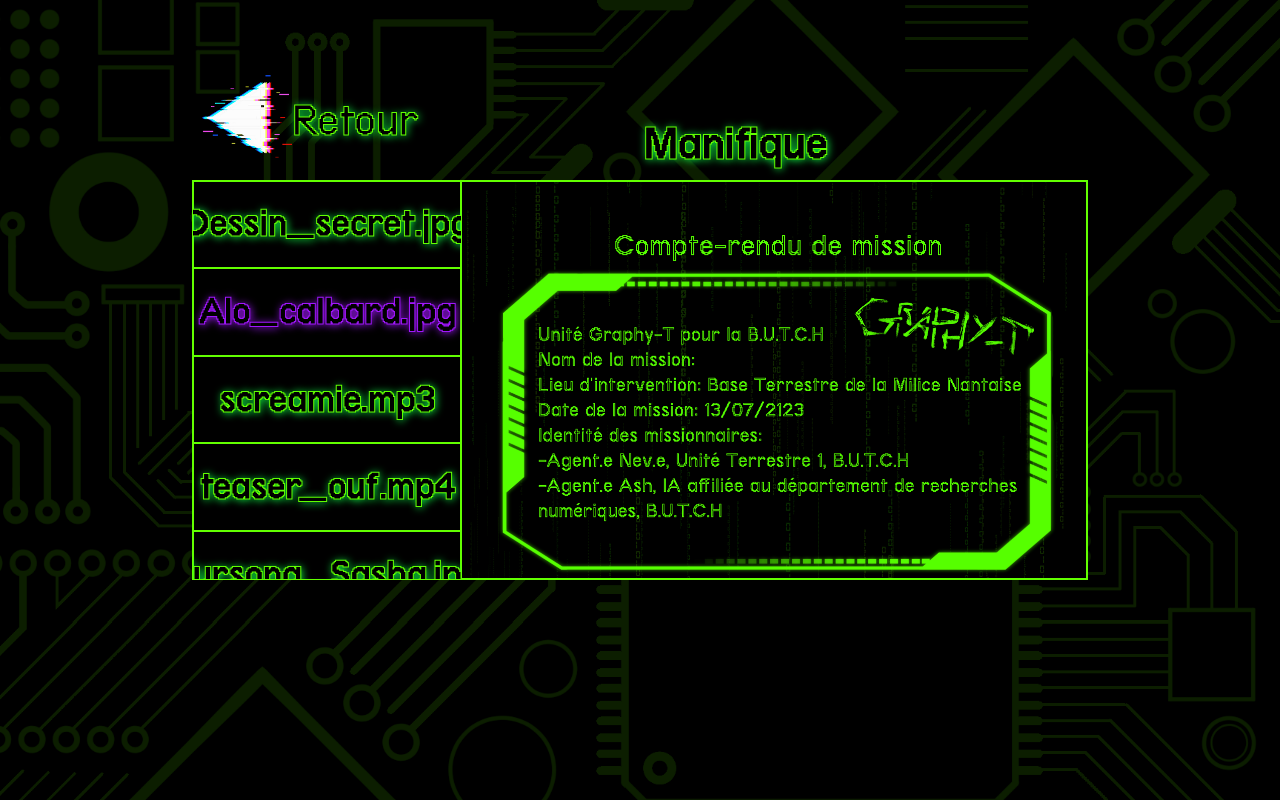
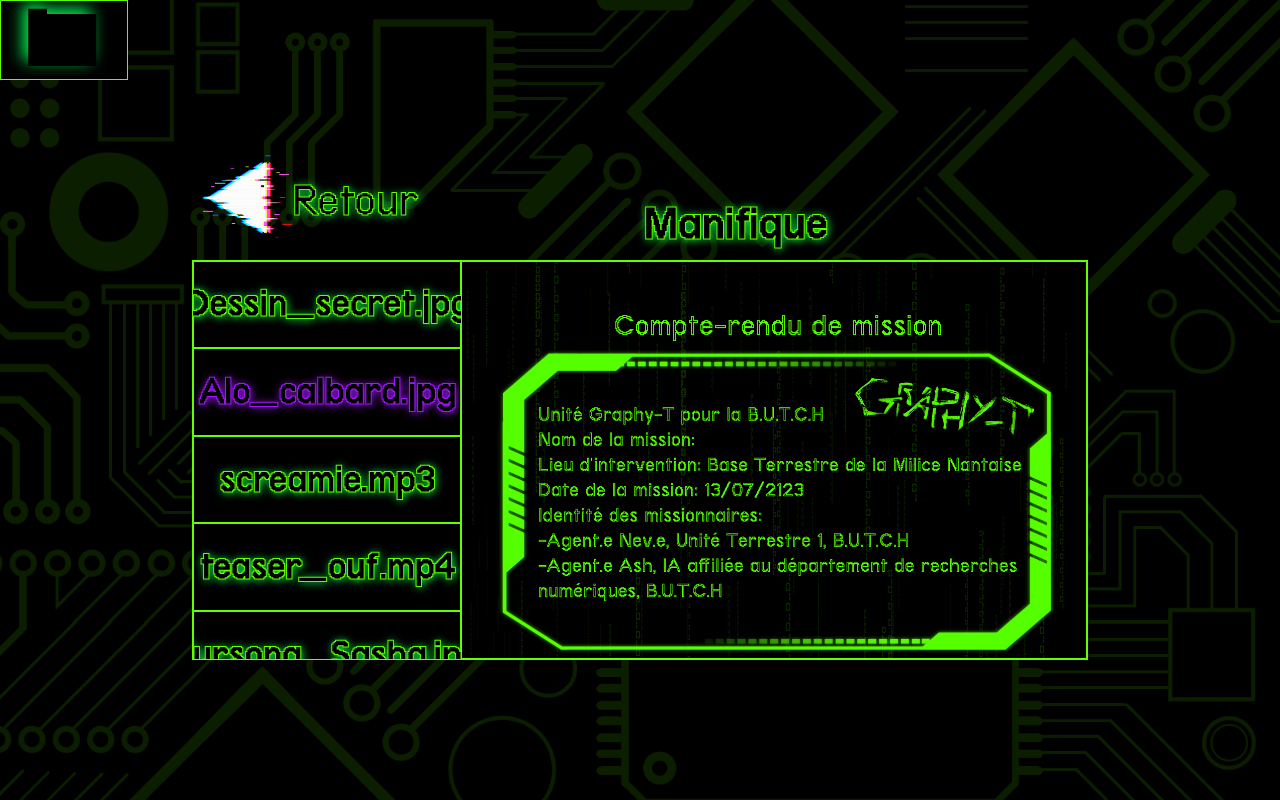
Before and after one commit to IncSow/graphyt-arg, a Next.js app: page / in a window 1280 px wide. Built offline with nearby package versions, Linux system fonts and the light colour scheme.

Commit message:
Added a blank folder for demo purposes.

```diff
--- a/src/app/page.js
+++ b/src/app/page.js
@@ -7,7 +7,9 @@ import FileBrowser from "@/components/fileBrowser/FileBrowser";
 export default function Home() {
   return (
 <>
-
+<Box style={{position: 'relative', width: '10vw', height: '10vh'}}>
+  <Folder/>
+</Box>
 
 <FileBrowser />
 
--- a/src/components/Folder.module.css
+++ b/src/components/Folder.module.css
@@ -1,11 +1,10 @@
 .folder{
-    filter: drop-shadow(-15px -25px 16px green);
+    filter: drop-shadow(-5px -5px 8px var(--terminal-dark-green));
     transition: 2s cubic-bezier(0.075, 0.82, 0.165, 1)
 
 }
 
 .folder:hover{
-  /* filter: drop-shadow(-10px -10px 8px red); */
-  filter: drop-shadow(-10px 10px 8px red);
+  filter: drop-shadow(-5px -5px 10px var(--swag-purple));
 
 }
```
